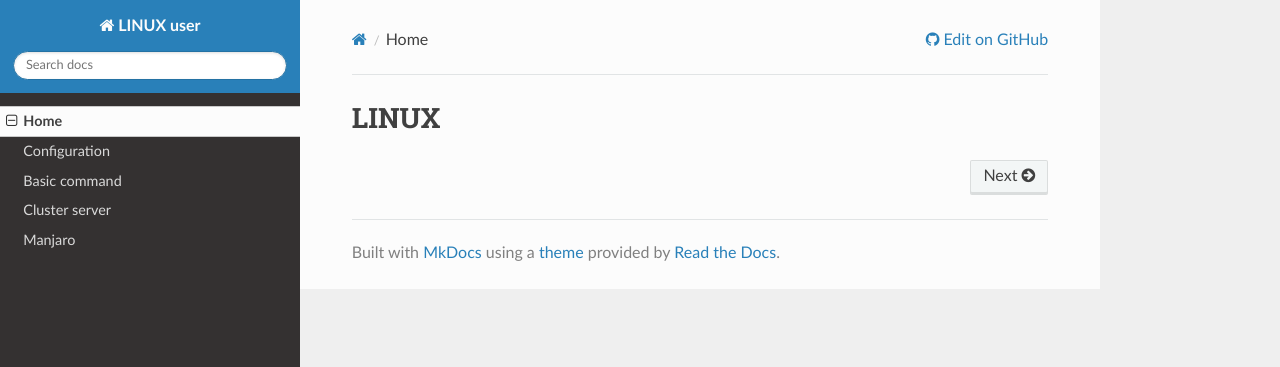
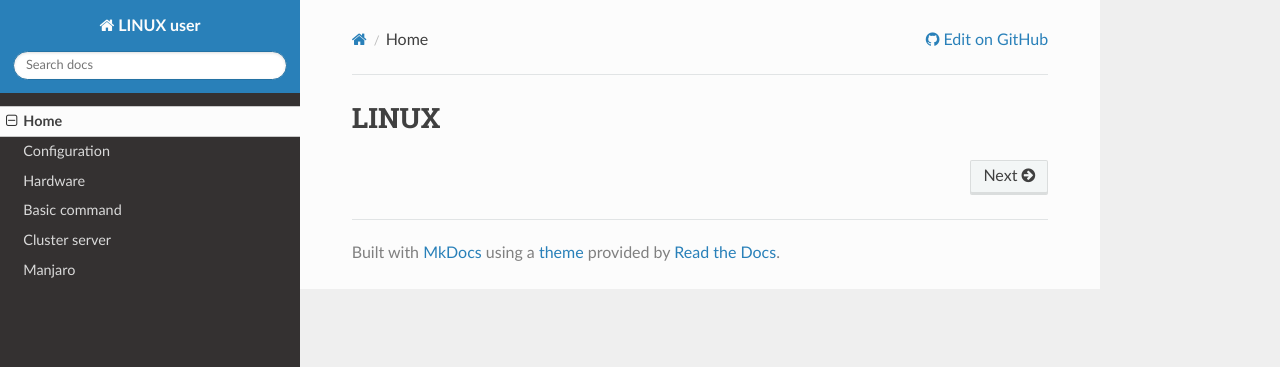
Before and after one commit to WonyoungCho/LINUX, an MkDocs documentation site: the page built from docs/index.md, in a window 1280 px wide. Shown: the top 367 px of the page. Built offline with MkDocs 1.6.1, drawn with Linux system fonts in a browser that asks for light colours; nearby versions of some CDN libraries; old or Windows-style settings are respelled for this version of MkDocs.

Commit message:
Update mkdocs.yml

```diff
--- a/mkdocs.yml
+++ b/mkdocs.yml
@@ -9,6 +9,7 @@ extra_javascript: [docs.js]
 pages:
     - Home: 'index.md'
     - Configuration: 'config.md'
+    - Hardware : 'hardware.md'
     - Basic command: 'basic_comm.md'
     - Cluster server: 'cluster_conf.md'
     - Manjaro: 'manjaro_conf.md'
```
